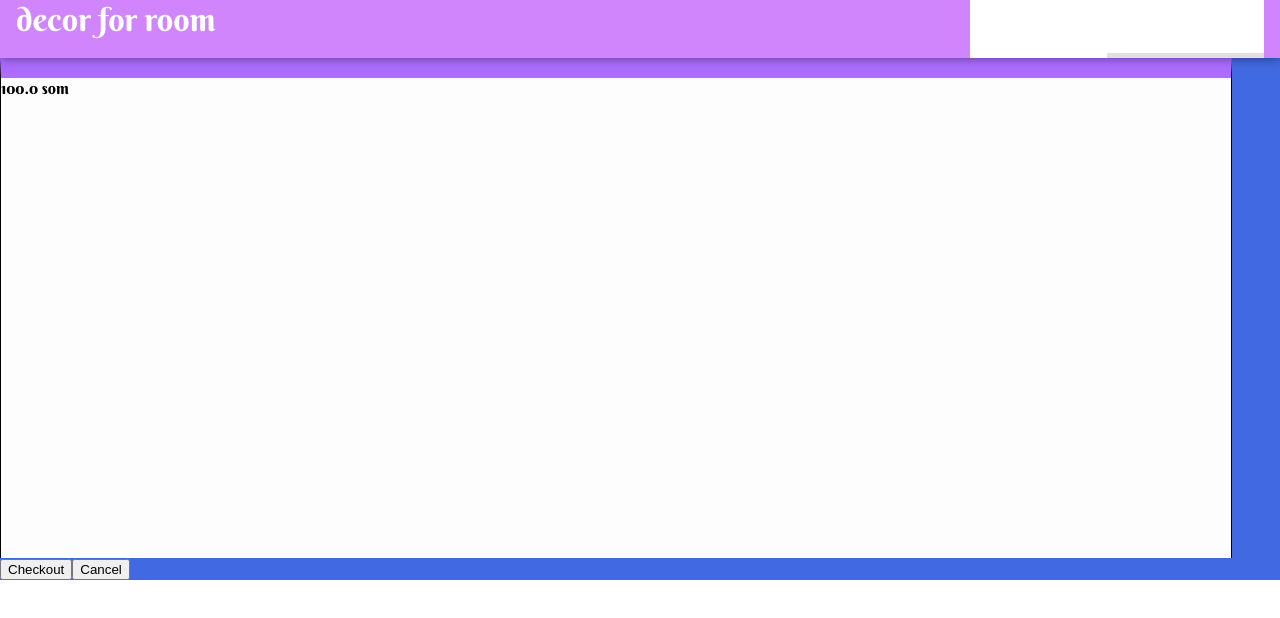
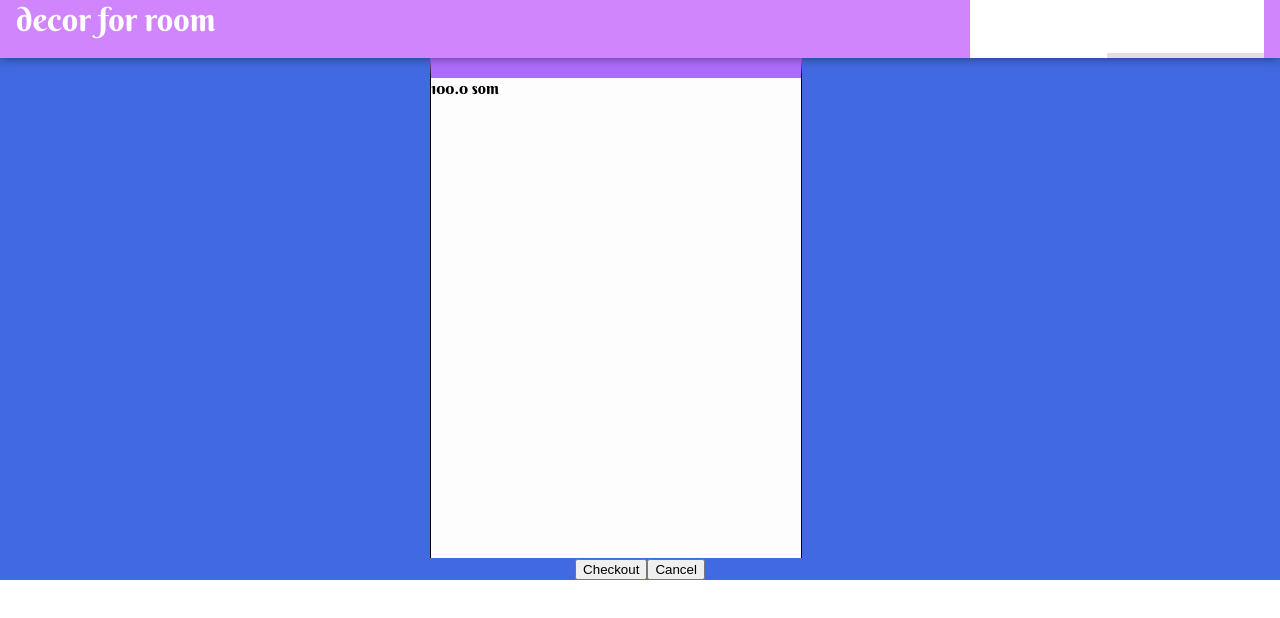
Before and after one commit to Nurkyz-Chynybaeva/builder, a React (Create React App) app: page /checkout in a window 1280 px wide. Shown: the top 618 px of the page. Built offline with nearby package versions, Linux system fonts and the light colour scheme.

Commit message:
styles checkout summery

```diff
--- a/src/components/Checkout/CheckoutSummary/CheckoutSummary.module.css
+++ b/src/components/Checkout/CheckoutSummary/CheckoutSummary.module.css
@@ -0,0 +1,7 @@
+.CheckoutSummary {
+    display: flex;
+    flex-direction: column;
+    width: 420px;
+    margin: 0 auto;
+    text-align: center;
+  }
```
